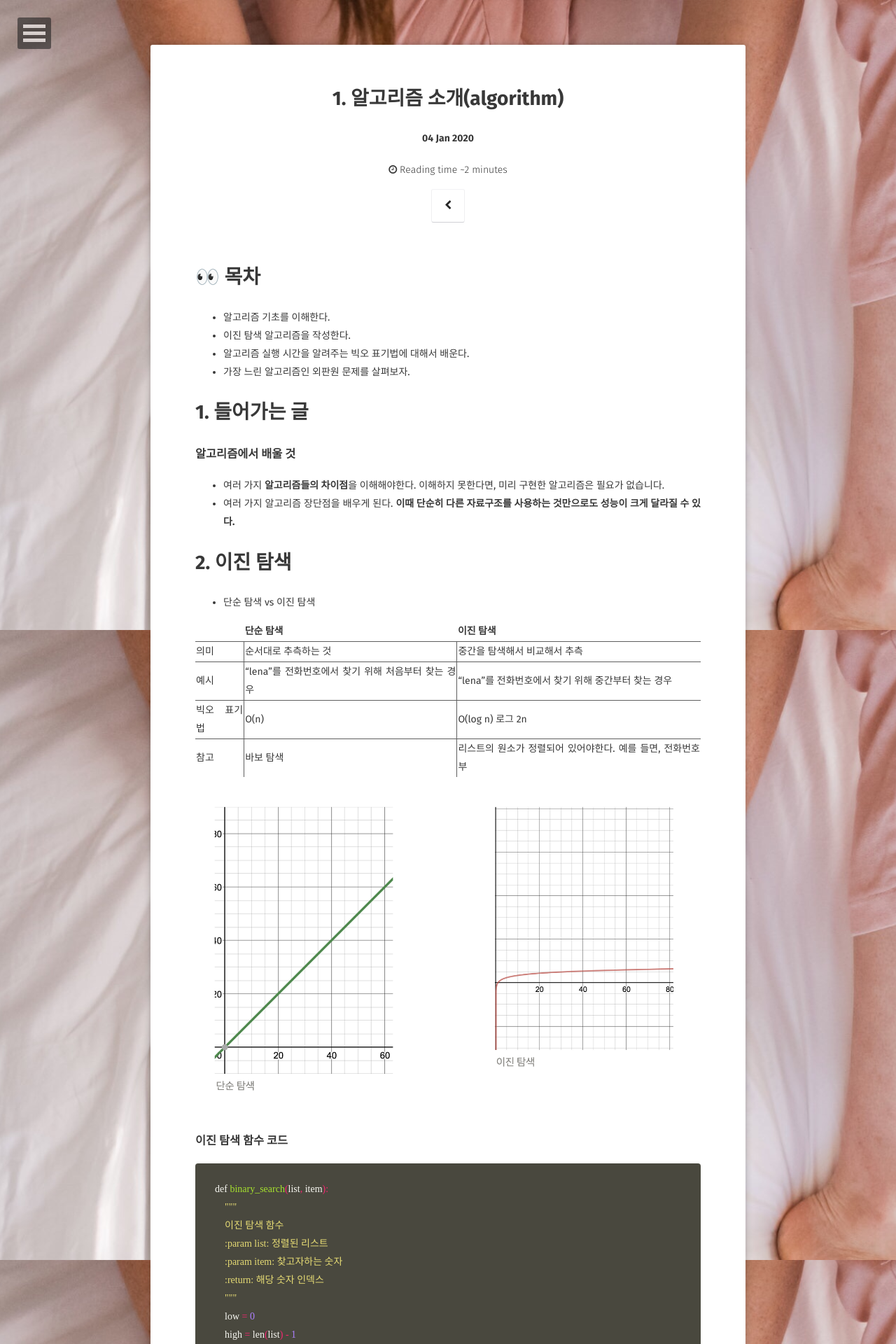
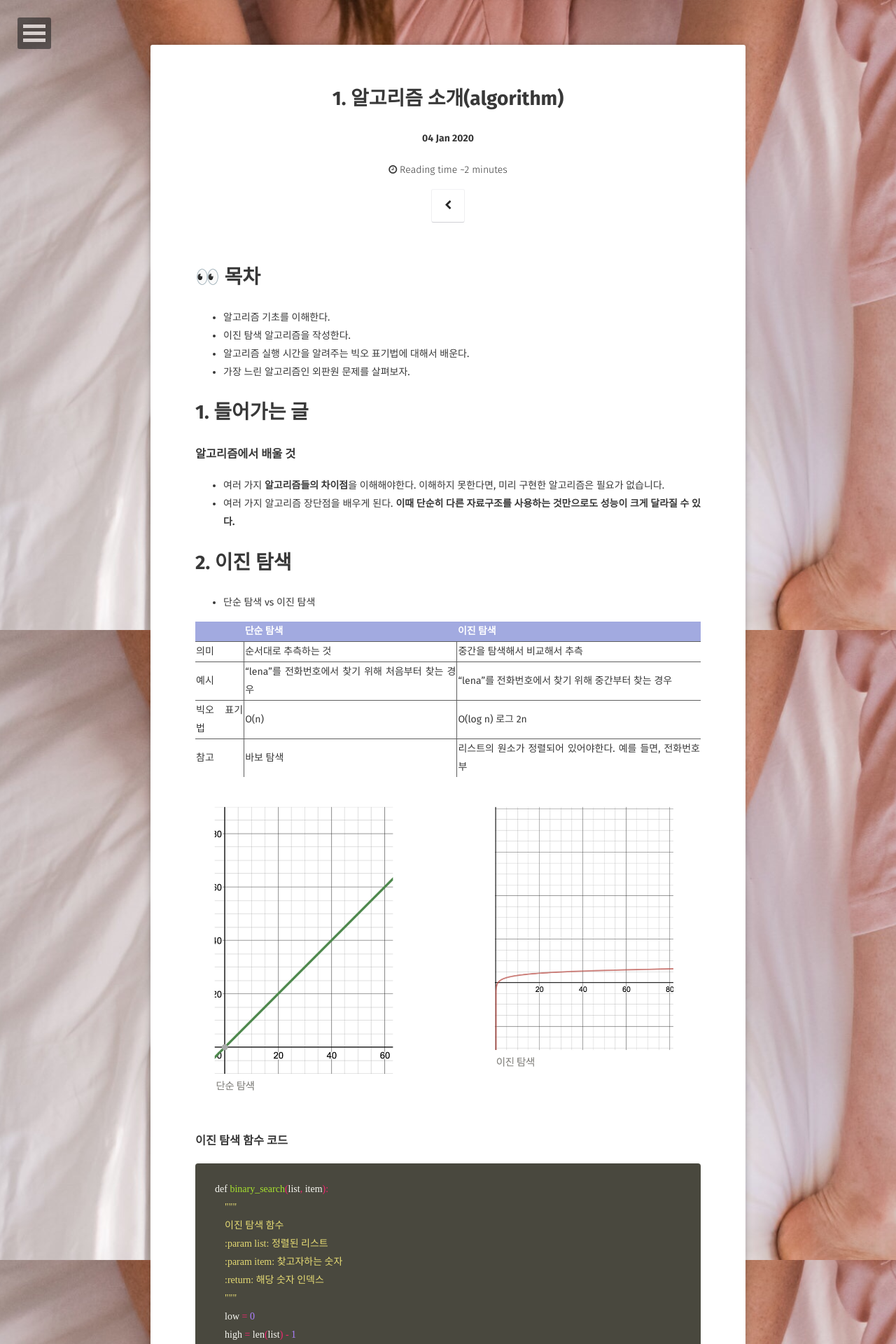
Before and after one commit to JUNGEEYOU/JUNGEEYOU.github.io, a Jekyll site: the page built from _posts/2020-01-04-algorithm_basic.md, in a window 1280 px wide. Shown: the top 1920 px of the page at 70% size. Built offline with Jekyll 4.4.1, drawn with Linux system fonts in a browser that asks for light colours; some web fonts are replaced; comment, search, counter and statistics services are not loaded.

Commit message:
테이블 수정

```diff
--- a/_sass/typography.scss
+++ b/_sass/typography.scss
@@ -157,4 +157,8 @@ table.inner-borders {
     td {
         border: 1px solid #5e5e5e;
     }
+	th {
+		background-color: #a2aae0;
+		color: white;
+	}
 }
```
